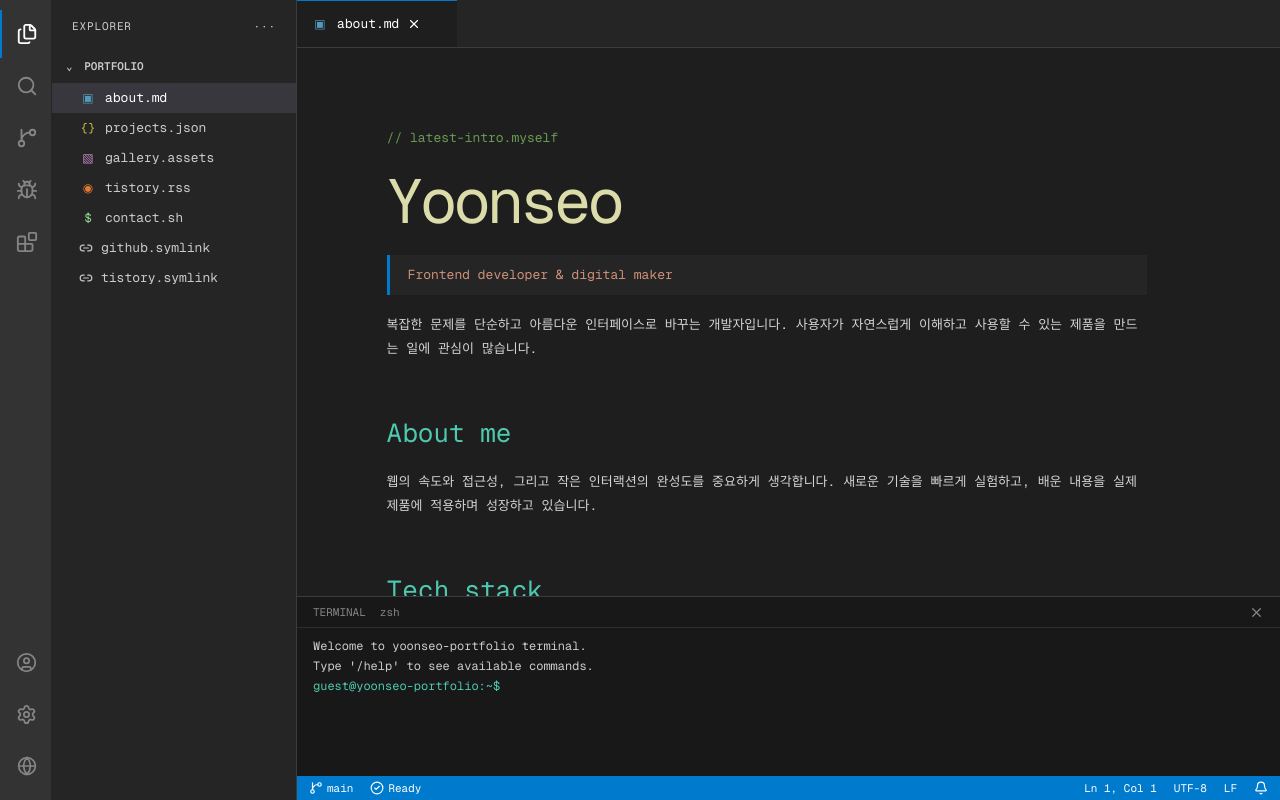
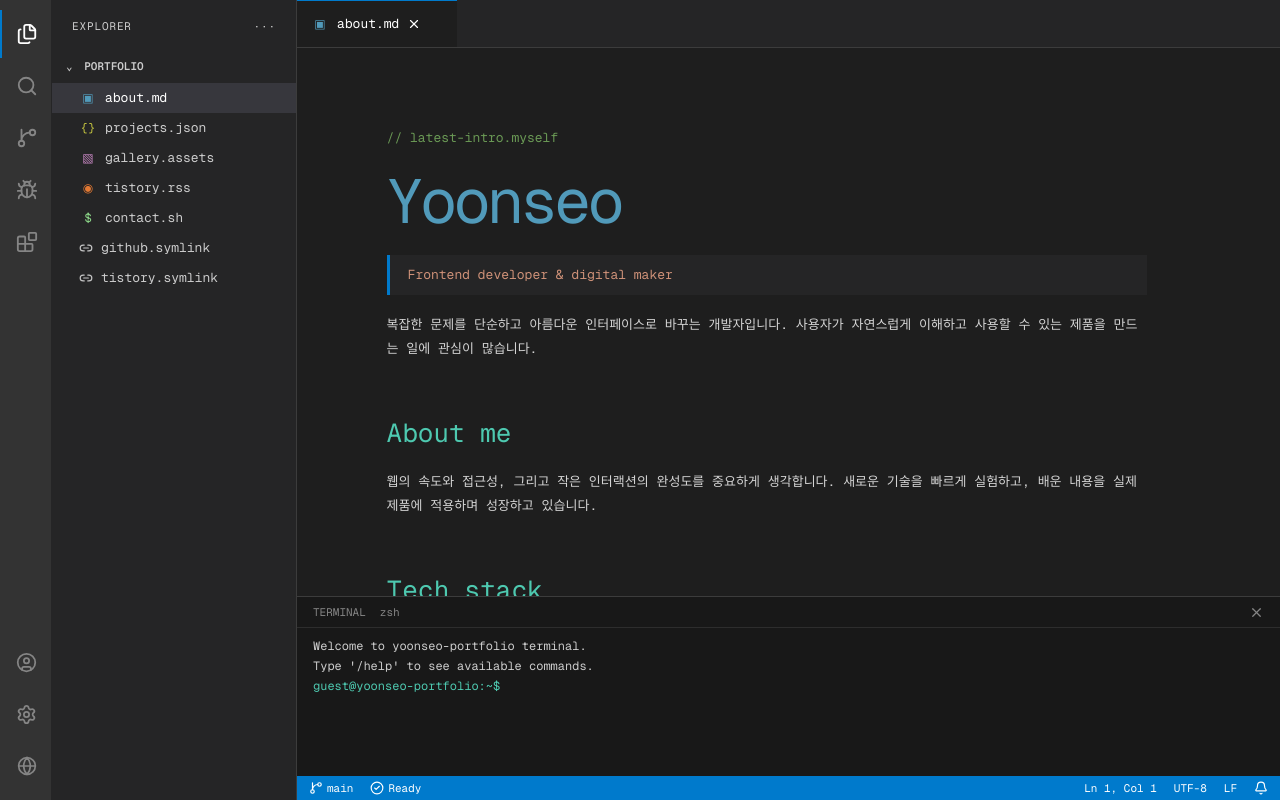
Before and after one commit to yoonseo0832/my-portfolio, a Next.js app: page / in a window 1280 px wide. Built offline with nearby package versions, Linux system fonts and the light colour scheme; no server answers; the database is empty.

Commit message:
fix: pages's title color changed

```diff
--- a/src/app/(site)/contact/page.tsx
+++ b/src/app/(site)/contact/page.tsx
@@ -29,7 +29,7 @@ export default async function Contact() {
   let content = contactMarkdown;
   try { const { getSupabase } = await import("@/lib/supabase"); const { data } = await getSupabase().from("site_content").select("content").eq("key", "contact").maybeSingle(); content = data?.content || contactMarkdown; } catch {}
   return (
-    <article className="about-page">
+    <article className="about-page contact-page">
       <div className="markdown-content">
         <p className="syntax-comment">{'// latest-contact.information'}</p>
         <ReactMarkdown remarkPlugins={[remarkGfm]}>
--- a/src/app/globals.css
+++ b/src/app/globals.css
@@ -1221,3 +1221,4 @@
 .gallery-placeholder b{margin-left:auto;color:#dcdcaa;font-size:11px;font-weight:400}.gallery-arrow{position:absolute;top:42%;z-index:2;width:38px;height:48px;border:1px solid #569cd6;background:#181818dd;color:#fff;font-size:32px;line-height:1;cursor:pointer}.gallery-arrow:hover{background:#007acc}.gallery-arrow-left{left:30px}.gallery-arrow-right{right:30px}.gallery-counter{margin:-8px 0 12px;text-align:center;color:#858585;font-size:12px}
 .gallery-modal{width:min(900px,calc(100vw - 48px));max-height:calc(100vh - 32px);overflow:visible}.gallery-modal-close{top:-16px;right:-16px;z-index:5;width:34px;height:34px;border:1px solid #569cd6;border-radius:50%;background:#181818;color:#fff;font-size:22px;line-height:28px}.gallery-modal-close:hover{background:#007acc}.gallery-modal-image{min-height:520px;max-height:68vh}
 .gallery-modal-close{top:-16px;right:-16px}@media(max-width:560px){.gallery-modal-close{top:8px;right:8px}.gallery-modal-image{min-height:260px;max-height:48vh}}
+.projects-heading h1{color:#cbcb41}.gallery-heading h1{color:#c586c0}.blog-heading h1{color:#e37933}.about-page:not(.contact-page) .markdown-content h1{color:#519aba}.contact-page .markdown-content h1{color:#89d185}
```
